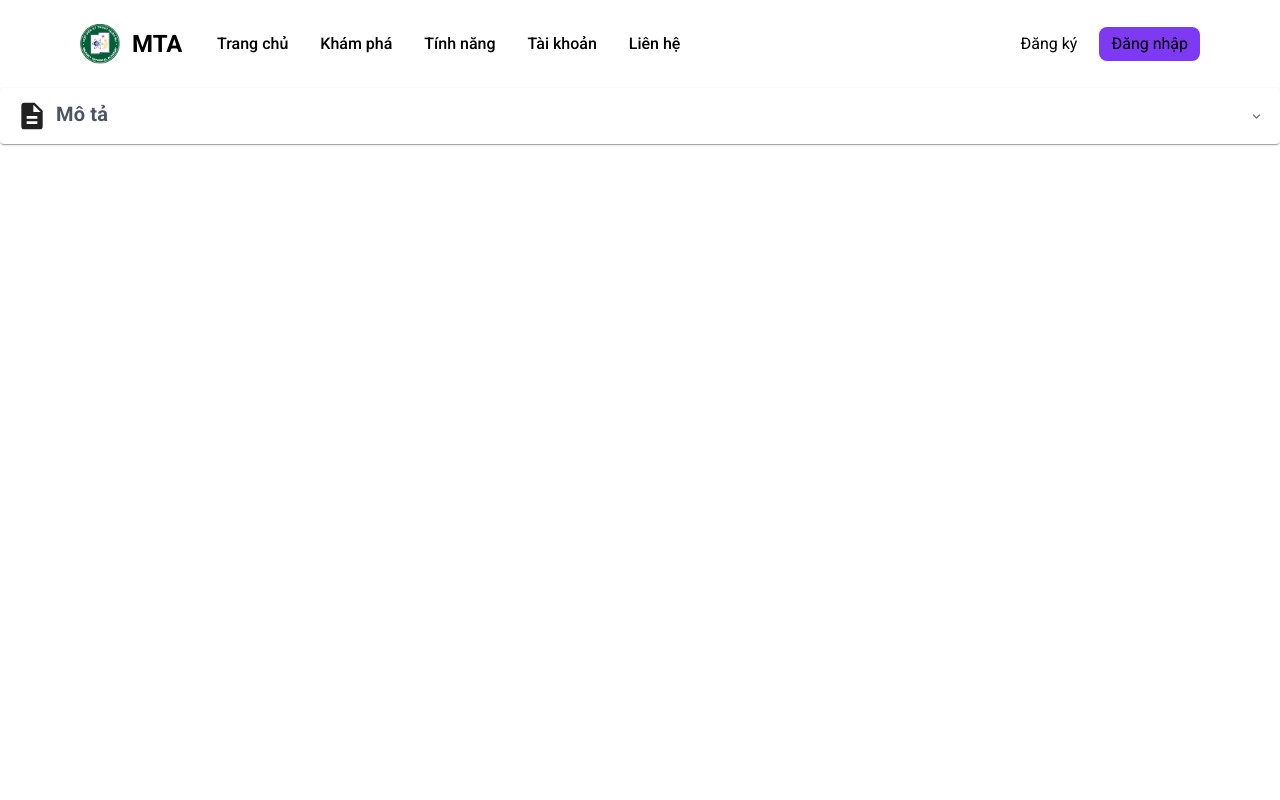
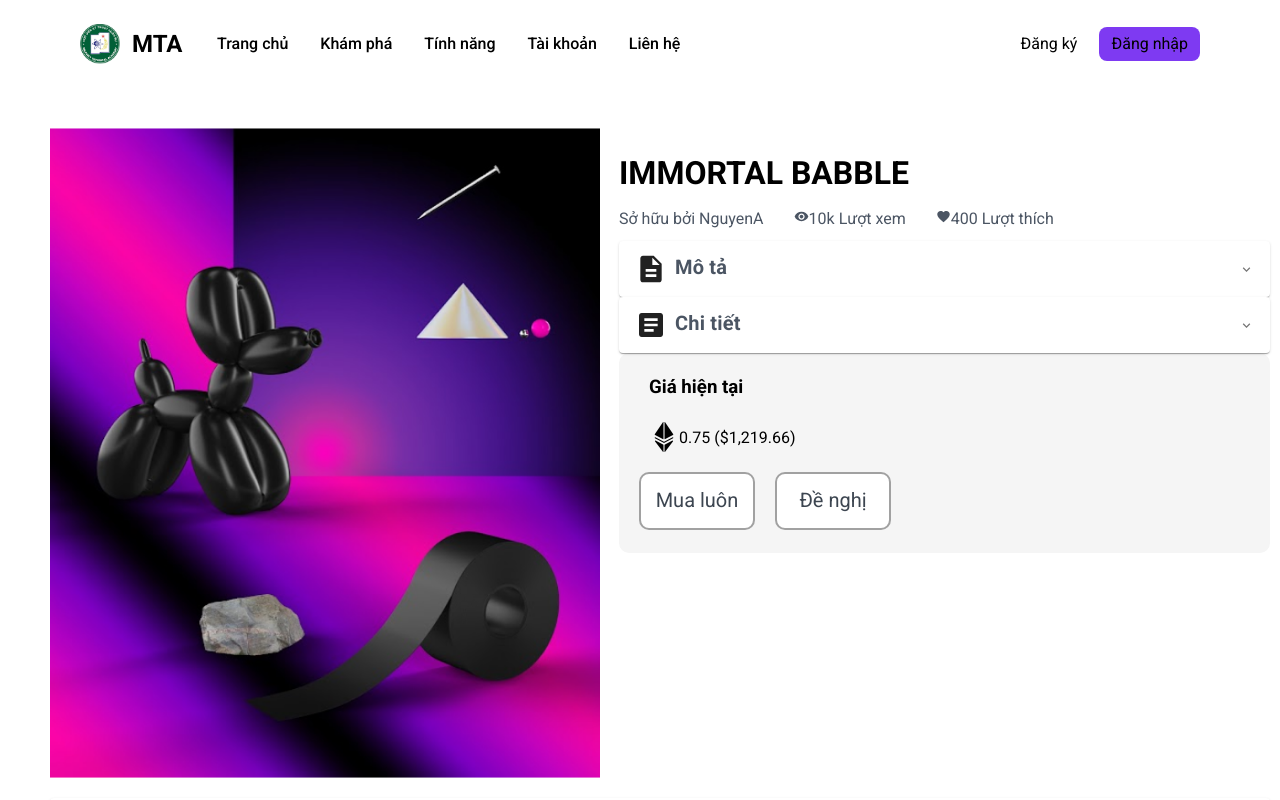
Before and after one commit to JackG55/MTAIP, a React (Create React App) app: page /detail in a window 1280 px wide. Shown: the top 800 px of the page. Built offline with nearby package versions, Linux system fonts and the light colour scheme; what web3 would draw is missing.

Commit message:
sửa file detail

```diff
--- a/src/components/UIcomponents/AccordionUI.js
+++ b/src/components/UIcomponents/AccordionUI.js
@@ -9,7 +9,7 @@ import DescriptionIcon from '@mui/icons-material/Description';
 import TimelineIcon from '@mui/icons-material/Timeline';
 import HistoryIcon from '@mui/icons-material/History';
 import LocalOfferIcon from '@mui/icons-material/LocalOffer';
-import MessageIcon from '@mui/icons-material/Message';
+import ArticleIcon from '@mui/icons-material/Article';
 
 import styles from './UI.module.scss';
 import classNames from 'classnames/bind';
@@ -27,7 +27,7 @@ function ChooseIcon(type) {
         case 'offer':
             return <LocalOfferIcon sx={{ width: '32px', height: '32px' }} />;
         case 'detail':
-            return <MessageIcon sx={{ width: '32px', height: '32px' }} />;
+            return <ArticleIcon sx={{ width: '32px', height: '32px' }} />;
         default: {
             return <DescriptionIcon sx={{ width: '32px', height: '32px' }} />;
         }
--- a/src/components/UIcomponents/Card.js
+++ b/src/components/UIcomponents/Card.js
@@ -22,10 +22,10 @@ export default function CardUI() {
                     <Avatar alt="H" src={logo} />
                     <div className={cx('card-content-text')}>
                         <Typography variant="h6" color="rgb(4, 17, 29)">
-                          spaceface
+                            spaceface
                         </Typography>
                         <Typography variant="h6" color="rgb(32, 129, 226)">
-                          Adamtoksoz
+                            Adamtoksoz
                         </Typography>
                     </div>
                 </div>
--- /dev/null
+++ b/src/components/pages/Detail/Detail.module.scss
@@ -0,0 +1,101 @@
+.detail-artwork {
+    margin: 40px 10px 40px 50px;
+    .common-information {
+        display: flex;
+        flex-direction: row;
+        margin-bottom: 20px;
+        .image-info {
+            width: 45%;
+            display: flex;
+            justify-content: center;
+            align-items: center;
+            img {
+                height: 650px;
+                width: 550px;
+            }
+        }
+        .common-info {
+            margin-left: 20px;
+            width: 55%;
+            h1 {
+                margin-bottom: 10px;
+            }
+            .own-info {
+                display: flex;
+                flex-direction: row;
+                margin-bottom: 10px;
+                color: #4b5563;
+                span {
+                    margin-left: 30px;
+                }
+            }
+            .detail-content {
+                display: flex;
+                flex-direction: row;
+                .detail-title {
+                    margin-left: 40px;
+                    margin-right: 120px;
+                }
+                .detail-info {
+                    margin-left: 120px;
+                    text-align: right;
+                }
+            }
+        }
+        .price-info {
+            background-color: rgb(245, 245, 245);
+            height: 200px;
+            border-radius: 10px;
+            h3 {
+                padding-left: 30px;
+                padding-top: 20px;
+                padding-bottom: 20px;
+            }
+            .ethereum-price {
+                display: flex;
+                flex-direction: row;
+                padding-left: 30px;
+                .ethereum-info {
+                    margin-top: 4px;
+                }
+            }
+            .buy-offer-btn {
+                margin-top: 20px;
+                button {
+                    height: 58px;
+                    width: 116px;
+                    font-size: 20px;
+                    border: 2px solid #0000005e;
+                    border-radius: 10px;
+                    background-color: white;
+                    cursor: pointer;
+                    color: #3c4550;
+                }
+                .buy-btn {
+                    margin-left: 20px;
+                }
+                .offer-btn {
+                    margin-left: 20px;
+                }
+                button:hover {
+                    background-color: #7e3af2;
+                    color: white;
+                    border: 2px solid white;
+                }
+            }
+        }
+    }
+    .history-transaction {
+        margin-bottom: 20px;
+    }
+    .another-artwork {
+        .artwork-info {
+            display: flex;
+            flex-direction: row;
+            align-items: center;
+            gap: 40px;
+            flex-wrap: wrap;
+            overflow: auto;
+        }
+    }
+}
--- a/src/components/pages/Detail/index.js
+++ b/src/components/pages/Detail/index.js
@@ -1,29 +1,106 @@
 import AccordionUI from '../../UIcomponents/AccordionUI';
 import TableUI from '../../UIcomponents/TableUI';
+import ImgExample from '../../../assets/images/details/image-details.png';
+import EthereumIcon from '../../../assets/images/details/ethereum.png';
+import CardUI from '../../UIcomponents/Card';
 
+import VisibilityIcon from '@mui/icons-material/Visibility';
+import FavoriteIcon from '@mui/icons-material/Favorite';
 
+import styles from './Detail.module.scss';
+import classNames from 'classnames/bind';
 
+const cx = classNames.bind(styles);
 
 function createData(event, price, from, to, time) {
     return { event, price, from, to, time };
 }
 
-  const rows = [
-    createData("Mint", null, "Null Address", "NFT_Rabbithole", "18:00:56"),
-    createData("List", 0.85, "NFT_Rabbithole", " ", "18:06:08"),
-    createData("List", 1, "NFT_Rabbithole", " ", "18:06:09"),
-    createData("List", 2, "NFT_Rabbithole", " ", "18:06:10"),
-    createData("List", 31, "NFT_Rabbithole", " ", "18:06:11"),
-    createData("List", 15, "NFT_Rabbithole", " ", "18:06:12"),
-    createData("List", 100, "NFT_Rabbithole", " ", "18:06:13"),
-    createData("List", 99, "NFT_Rabbithole", " ", "18:06:14"),
-  ];
+const rows = [
+    createData('Mint', null, 'Null Address', 'NFT_Rabbithole', '18:00:56'),
+    createData('List', 0.85, 'NFT_Rabbithole', ' ', '18:06:08'),
+    createData('List', 1, 'NFT_Rabbithole', ' ', '18:06:09'),
+    createData('List', 2, 'NFT_Rabbithole', ' ', '18:06:10'),
+    createData('List', 31, 'NFT_Rabbithole', ' ', '18:06:11'),
+    createData('List', 15, 'NFT_Rabbithole', ' ', '18:06:12'),
+    createData('List', 100, 'NFT_Rabbithole', ' ', '18:06:13'),
+    createData('List', 99, 'NFT_Rabbithole', ' ', '18:06:14'),
+];
 
 function Detail() {
     return (
-        <AccordionUI id="1" title="Mô tả" type="description">
-            <TableUI rows = {rows}/>
-        </AccordionUI>
+        <div className={cx('detail-artwork')}>
+            <div className={cx('common-information')}>
+                <div className={cx('image-info')}>
+                    <img src={ImgExample} alt="" />
+                </div>
+                <div className={cx('common-info')}>
+                    <h1>IMMORTAL BABBLE</h1>
+                    <div className={cx('own-info')}>
+                        <p>Sở hữu bởi NguyenA</p>
+                        <span>
+                            <VisibilityIcon />
+                            10k Lượt xem
+                        </span>
+                        <span>
+                            <FavoriteIcon />
+                            400 Lượt thích
+                        </span>
+                    </div>
+                    <AccordionUI id="1" title="Mô tả" type="description">
+                        <p>
+                            Đây là tác phẩm nghệ thuật với cấu trúc kỹ thuật số độc đáo, được tạo trong 1 trình duyệt
+                            web. Quá trình được thực hiện bởi JavaScript và có yếu tố mang tính biểu tượng của tác phẩm
+                            nghệ thuật của ông Nguyễn A
+                        </p>
+                    </AccordionUI>
+                    <AccordionUI id="2" title="Chi tiết" type="detail">
+                        <div className={cx('detail-content')}>
+                            <div className={cx('detail-title')}>
+                                <p>Contract Address</p>
+                                <p>Token ID</p>
+                                <p>Token Standard</p>
+                                <p>Blockchain</p>
+                            </div>
+                            <div className={cx('detail-info')}>
+                                <p style={{ color: '#7E3AF2' }}>0x903b2...7d33</p>
+                                <p style={{ color: '#7E3AF2' }}>340</p>
+                                <p>ERC 721</p>
+                                <p>Ethereum</p>
+                            </div>
+                        </div>
+                    </AccordionUI>
+                    <div className={cx('price-info')}>
+                        <h3>Giá hiện tại</h3>
+                        <div className={cx('ethereum-price')}>
+                            <img src={EthereumIcon} alt="" style={{ height: '30px', width: '30px' }} />
+                            <div className={cx('ethereum-info')}>
+                                <span>0.75 ($1,219.66)</span>
+                            </div>
+                        </div>
+                        <div className={cx('buy-offer-btn')}>
+                            <button className={cx('buy-btn')}>Mua luôn</button>
+                            <button className={cx('offer-btn')}>Đề nghị</button>
+                        </div>
+                    </div>
+                </div>
+            </div>
+            <div className={cx('history-transaction')}>
+                <AccordionUI id="3" title="Lịch sử giao dịch" type="history">
+                    <TableUI rows={rows} />
+                </AccordionUI>
+            </div>
+            <div className={cx('another-artwork')}>
+                <AccordionUI id="4" title="Những tác phẩm khác" type="timeline">
+                    <div className={cx('artwork-info')}>
+                        <CardUI />
+                        <CardUI />
+                        <CardUI />
+                        <CardUI />
+                    </div>
+                </AccordionUI>
+            </div>
+        </div>
     );
 }
 
```
Also changed, not shown: public/index.html (+8 -9 lines), src/components/pages/Home/Home.module.scss (+82 -141 lines), src/assets/images/details/ethereum.png (added), src/assets/images/details/image-details.png (added).
